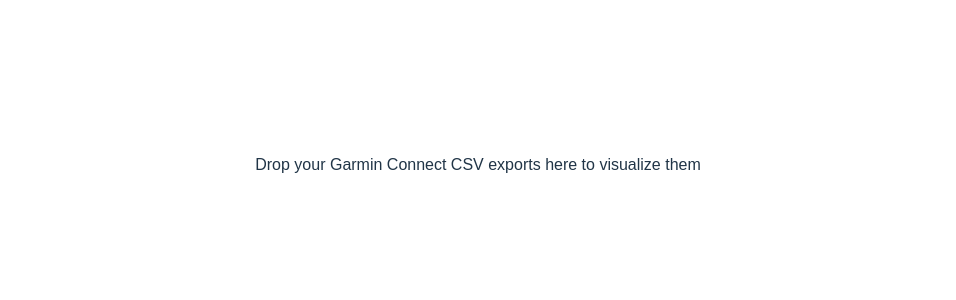
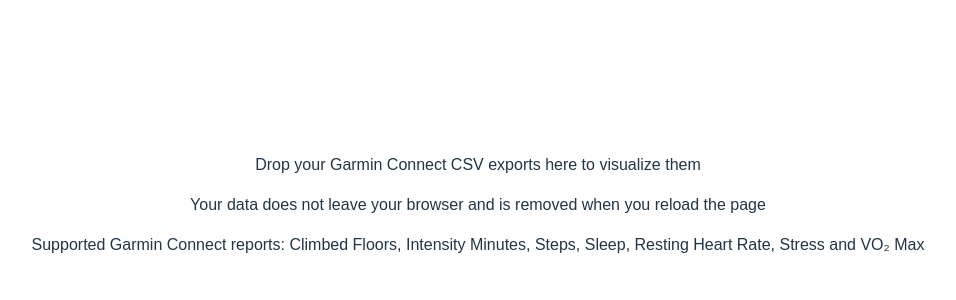
Before and after one commit to Pav0l/garmin-export-viewer, a React (Vite) app: page / in a window 1280 px wide. Shown: the top 300 px of the page, without its empty margins (162-1118 px from the left). Built offline with nearby package versions, Linux system fonts and the light colour scheme.

Commit message:
chore: add note about data and supported garmin reports

```diff
--- a/src/components/Drag.tsx
+++ b/src/components/Drag.tsx
@@ -1,5 +1,6 @@
 import { useCallback } from "react";
 import { useDropzone } from "react-dropzone";
+import { SUPPORTED_COLUMNS } from "../libs/garmin-transformer";
 import "./Drag.css";
 
 interface Props {
@@ -29,6 +30,12 @@
     <div className="drag" {...getRootProps()}>
       <input {...getInputProps()} />
       <p>Drop your Garmin Connect CSV exports here to visualize them</p>
+      <p>Your data does not leave your browser and is removed when you reload the page</p>
+      <p>
+        Supported Garmin Connect reports: {SUPPORTED_COLUMNS.CLIMBED_FLOORS}, {SUPPORTED_COLUMNS.INTENSITY_MINUTES},{" "}
+        {SUPPORTED_COLUMNS.STEPS}, {SUPPORTED_COLUMNS.SLEEP}, {SUPPORTED_COLUMNS.RESTING_HEART_RATE},{" "}
+        {SUPPORTED_COLUMNS.STRESS} and {SUPPORTED_COLUMNS.VO2_MAX}
+      </p>
     </div>
   );
 }
```
